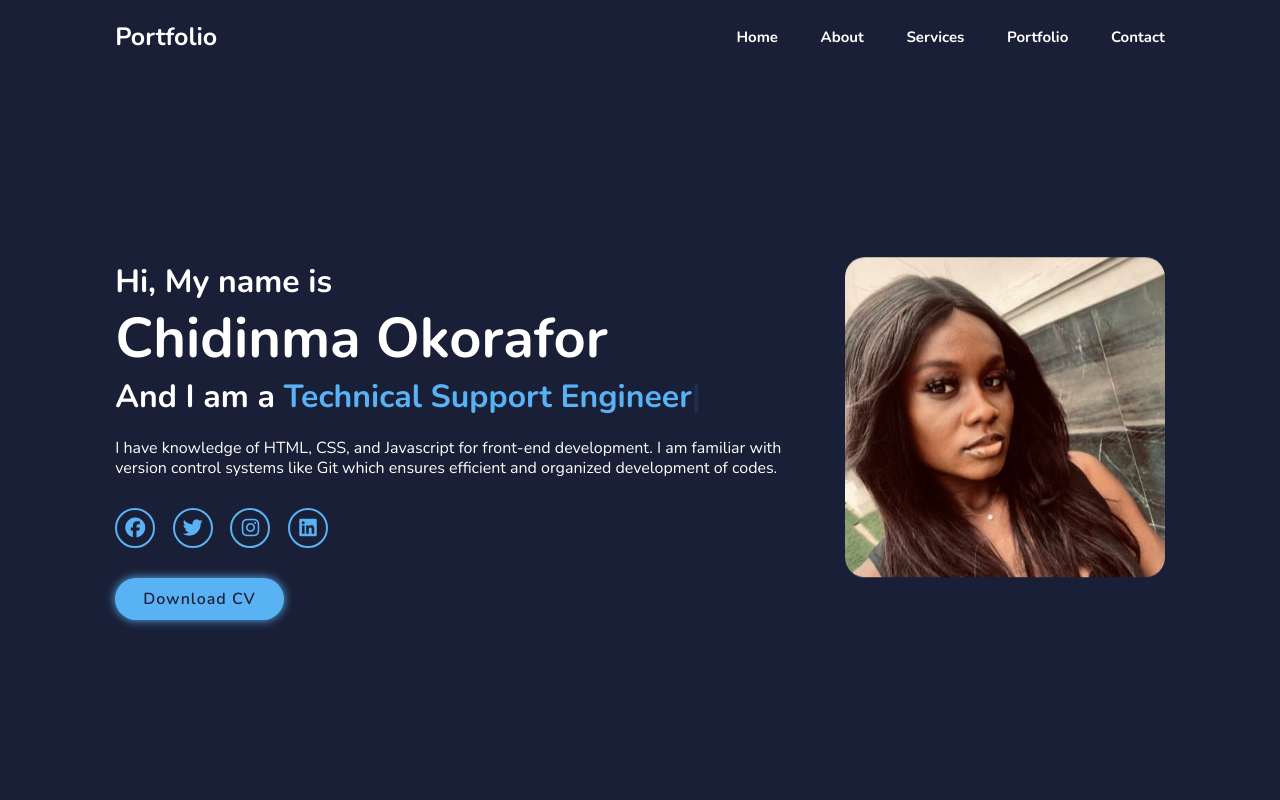
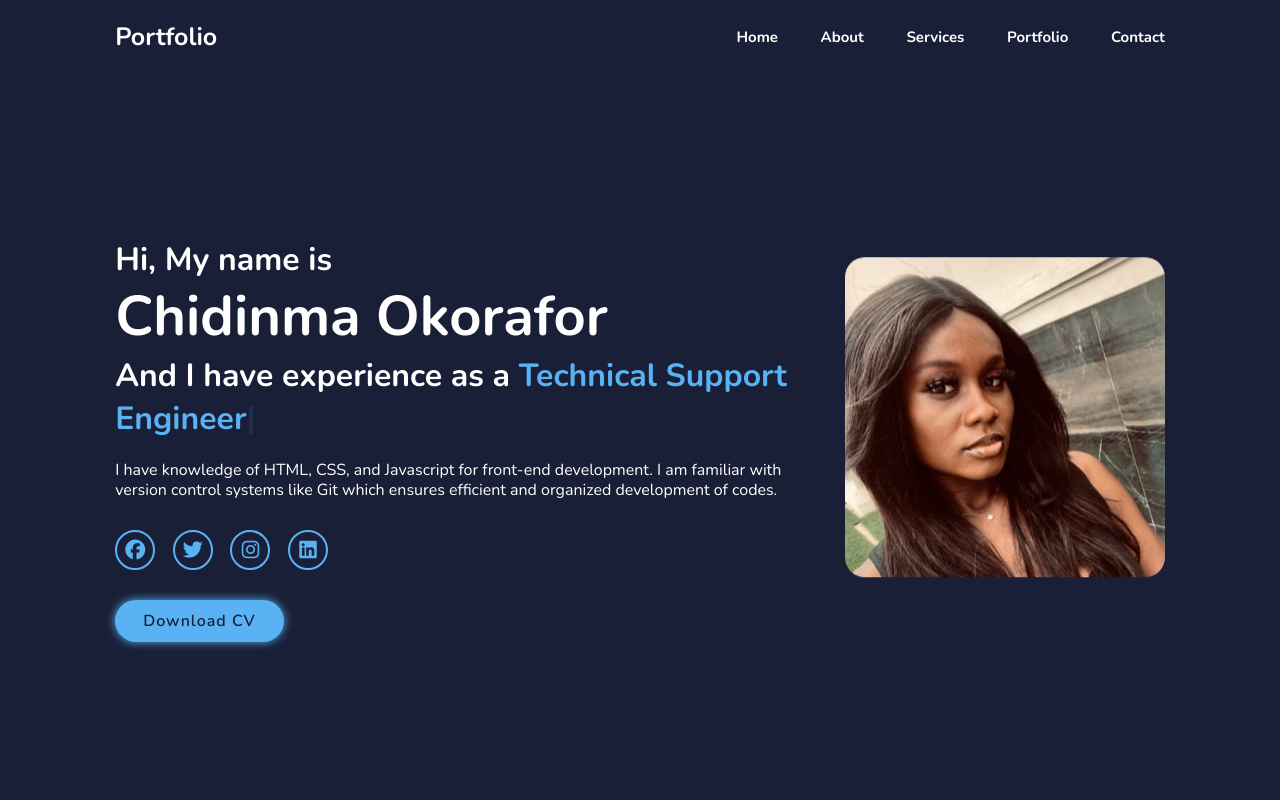
Before and after one commit to dymacode/learning-portfolio, a plain HTML site: page index.html in a window 1280 px wide. Shown: the top 800 px of the page. Drawn offline with nearby package versions, Linux system fonts and the light colour scheme.

Commit message:
experience

```diff
--- a/index.html
+++ b/index.html
@@ -40,7 +40,7 @@
       <div class="home-content">
         <h3>Hi, My name is</h3>
         <h1>Chidinma Okorafor</h1>
-        <h3>And I am a <span class="multiple-text"></span></h3>
+        <h3>And I have experience as a <span class="multiple-text"></span></h3>
         <p>
           I have knowledge of HTML, CSS, and Javascript for front-end
           development. I am familiar with version control systems like Git which
```
